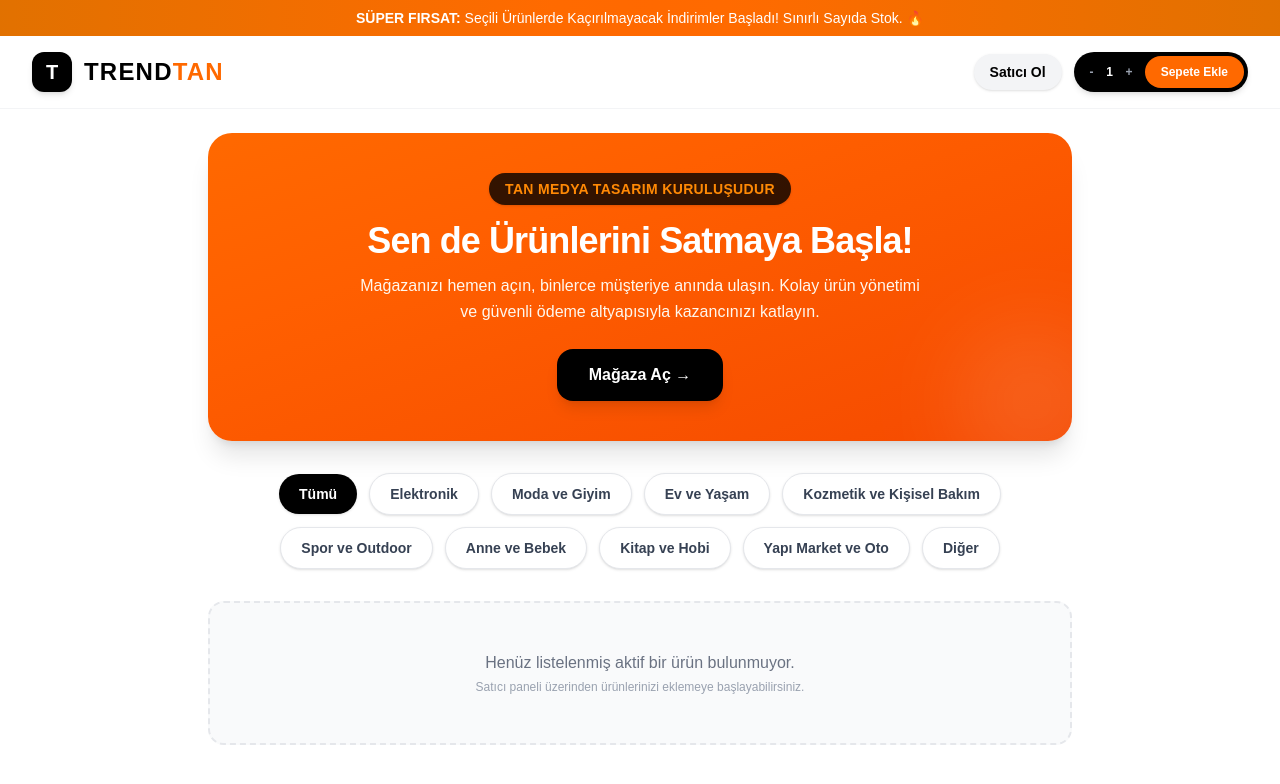
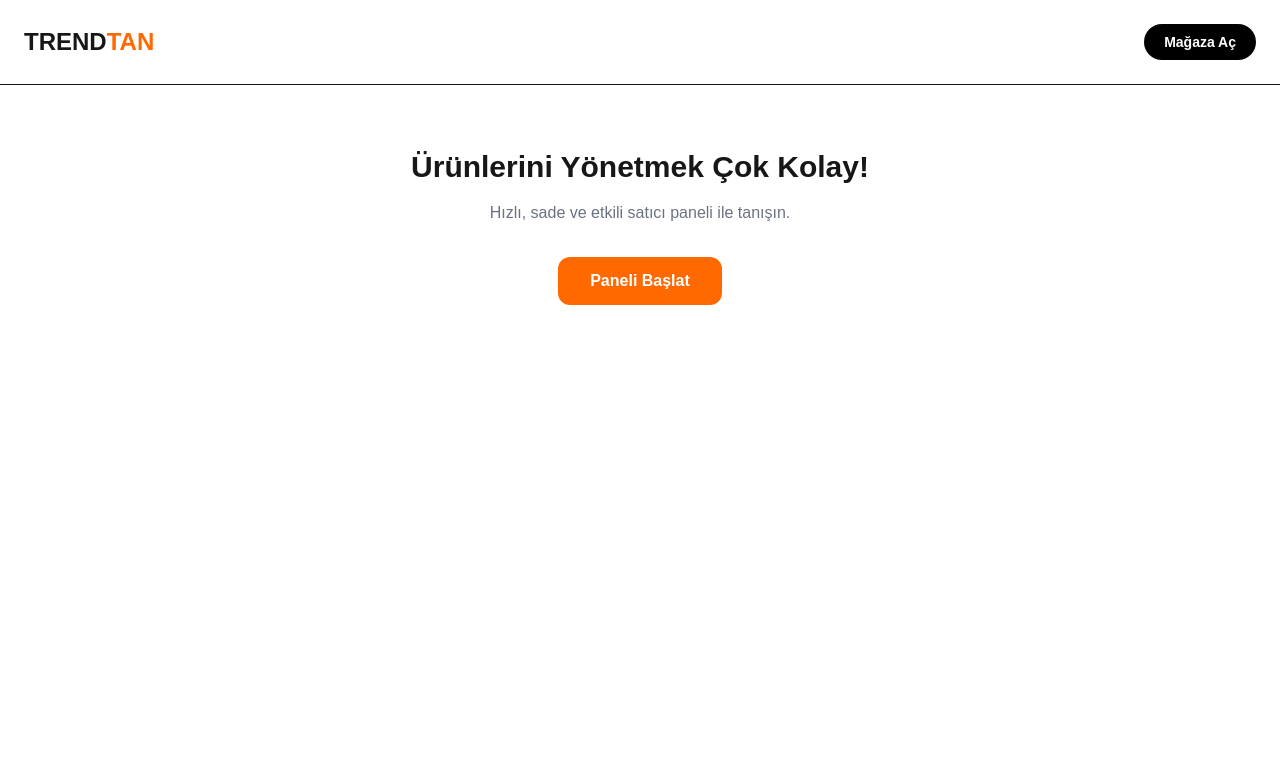
Before and after one commit to mustafatan06/trend.tan, a Next.js app: page / in a window 1280 px wide. Shown: the top 784 px of the page. Built offline with nearby package versions, Linux system fonts and the light colour scheme.

Commit message:
Admin paneli sade ve hizli hale geri donduruldu

```diff
--- a/app/admin/page.tsx
+++ b/app/admin/page.tsx
@@ -3,69 +3,68 @@
 import { useState } from "react";
 import Link from "next/link";
 
-const KATEGORILER = ["Elektronik", "Moda ve Giyim", "Ev ve Yaşam", "Kozmetik", "Spor", "Anne ve Bebek", "Kitap", "Diğer"];
-
 export default function AdminPage() {
   const [isLoggedIn, setIsLoggedIn] = useState(false);
-  const [urunler, setUrunler] = useState<any[]>([]);
-  const [yeniUrun, setYeniUrun] = useState({
-    ad: "", kategori: "Elektronik", fiyat: "", indirimliFiyat: "", renk: "", beden: "", aciklama: "", görsel: ""
-  });
-
-  const handleUrunEkle = (e: React.FormEvent) => {
-    e.preventDefault();
-    setUrunler([...urunler, { ...yeniUrun, id: Date.now() }]);
-    setYeniUrun({ ad: "", kategori: "Elektronik", fiyat: "", indirimliFiyat: "", renk: "", beden: "", aciklama: "", görsel: "" });
-    alert("Ürün başarıyla mağazaya eklendi!");
-  };
-
-  const sil = (id: number) => setUrunler(urunler.filter(u => u.id !== id));
+  const [urunler, setUrunler] = useState<string[]>([]);
+  const [yeniUrun, setYeniUrun] = useState("");
 
   return (
-    <div className="min-h-screen bg-gray-50 p-4 md:p-10">
-      {!isLoggedIn ? (
-        <div className="max-w-md mx-auto bg-white p-8 rounded-3xl shadow-xl mt-20">
-          <h1 className="text-2xl font-bold mb-6 text-center">Satıcı Girişi</h1>
-          <button onClick={() => setIsLoggedIn(true)} className="w-full bg-black text-white p-4 rounded-xl font-bold">Giriş Yap (Demo)</button>
+    <div className="min-h-screen bg-gray-50 p-4 flex flex-col items-center">
+      <div className="w-full max-w-md bg-white p-6 rounded-2xl shadow-lg">
+
+        {/* Navigasyon */}
+        <div className="flex justify-between items-center mb-6">
+          <Link href="/" className="text-sm font-bold text-gray-500">← Ana Sayfa</Link>
+          {!isLoggedIn && (
+            <button
+              onClick={() => {
+                const kAdi = prompt("Kullanıcı Adı:");
+                const sifre = prompt("Şifre:");
+                if (kAdi === "admin" && sifre === "123456") setIsLoggedIn(true);
+              }}
+              className="text-sm font-bold bg-black text-white px-4 py-1.5 rounded-full"
+            >
+              Satıcı Girişi
+            </button>
+          )}
         </div>
-      ) : (
-        <div className="max-w-5xl mx-auto">
-          <div className="flex justify-between items-center mb-8">
-            <h1 className="text-3xl font-black">📦 Ürün Yönetim Paneli</h1>
-            <button onClick={() => setIsLoggedIn(false)} className="bg-red-500 text-white px-4 py-2 rounded-lg font-bold">Çıkış</button>
+
+        {isLoggedIn ? (
+          <div>
+            <h2 className="text-xl font-bold mb-4">📦 Ürün Yönetimi</h2>
+            <div className="flex gap-2 mb-4">
+              <input
+                className="flex-1 border p-2 rounded-lg text-sm"
+                placeholder="Ürün adı yaz..."
+                value={yeniUrun}
+                onChange={(e) => setYeniUrun(e.target.value)}
+              />
+              <button
+                onClick={() => { setUrunler([...urunler, yeniUrun]); setYeniUrun(""); }}
+                className="bg-orange-500 text-white px-4 rounded-lg font-bold"
+              >
+                +
+              </button>
+            </div>
+            {urunler.map((u, i) => (
+              <div key={i} className="bg-gray-100 p-2 mb-2 rounded-lg text-sm flex justify-between">
+                {u} <button onClick={() => setUrunler(urunler.filter((_, idx) => idx !== i))} className="text-red-500 font-bold">Sil</button>
+              </div>
+            ))}
           </div>
-
-          <div className="grid md:grid-cols-2 gap-8">
-            {/* Ürün Ekleme Formu */}
-            <form onSubmit={handleUrunEkle} className="bg-white p-6 rounded-3xl shadow-sm border space-y-4">
-              <input type="text" placeholder="Ürün Adı" className="w-full p-3 border rounded-xl" onChange={e => setYeniUrun({...yeniUrun, ad: e.target.value})} required />
-              <select className="w-full p-3 border rounded-xl" onChange={e => setYeniUrun({...yeniUrun, kategori: e.target.value})}>
-                {KATEGORILER.map(k => <option key={k} value={k}>{k}</option>)}
-              </select>
-              <div className="grid grid-cols-2 gap-4">
-                <input type="number" placeholder="Fiyat" className="p-3 border rounded-xl" onChange={e => setYeniUrun({...yeniUrun, fiyat: e.target.value})} />
-                <input type="number" placeholder="İndirimli Fiyat" className="p-3 border rounded-xl" onChange={e => setYeniUrun({...yeniUrun, indirimliFiyat: e.target.value})} />
-              </div>
-              <input type="text" placeholder="Renk / Beden" className="w-full p-3 border rounded-xl" onChange={e => setYeniUrun({...yeniUrun, renk: e.target.value})} />
-              <textarea placeholder="Açıklama" className="w-full p-3 border rounded-xl" onChange={e => setYeniUrun({...yeniUrun, aciklama: e.target.value})} />
-              <button type="submit" className="w-full bg-orange-600 text-white p-4 rounded-xl font-bold">Ürünü Yayınla</button>
-            </form>
-
-            {/* Ürün Listesi */}
-            <div className="space-y-4">
-              {urunler.map(u => (
-                <div key={u.id} className="bg-white p-4 rounded-2xl shadow border flex justify-between items-center">
-                  <div>
-                    <h3 className="font-bold">{u.ad}</h3>
-                    <p className="text-xs text-gray-500">{u.kategori} • {u.fiyat} TL</p>
-                  </div>
-                  <button onClick={() => sil(u.id)} className="text-red-500 font-bold">Sil</button>
-                </div>
-              ))}
+        ) : (
+          <div>
+            <h2 className="text-xl font-bold mb-4">Mağaza Başvurusu</h2>
+            <div className="space-y-3">
+              <input placeholder="Ad Soyad" className="w-full border p-2.5 rounded-lg text-sm" />
+              <input placeholder="TC / Vergi Kimlik No" className="w-full border p-2.5 rounded-lg text-sm" />
+              <input placeholder="Mağaza Adı" className="w-full border p-2.5 rounded-lg text-sm" />
+              <input placeholder="Telefon" className="w-full border p-2.5 rounded-lg text-sm" />
+              <button className="w-full bg-orange-600 text-white font-bold p-3 rounded-lg mt-2">Başvuruyu Gönder</button>
             </div>
           </div>
-        </div>
-      )}
+        )}
+      </div>
     </div>
   );
 }
--- a/app/page.tsx
+++ b/app/page.tsx
@@ -1,147 +1,17 @@
 "use client";
-
-import { useState } from "react";
 import Link from "next/link";
 
 export default function Home() {
-  const [sepetAdet, setSepetAdet] = useState(1);
-
-  const sepeteEkle = () => {
-    alert(`Sepete ${sepetAdet} adet ürün başarıyla eklendi! 🛒`);
-  };
-
   return (
-    <div className="min-h-screen bg-white flex flex-col">
-      {/* Üst Fırsat Bandı */}
-      <div className="w-full bg-gradient-to-r from-amber-600 via-orange-500 to-amber-600 text-white text-xs sm:text-sm py-2 px-4 text-center font-medium shadow-sm">
-        <span className="font-bold">SÜPER FIRSAT:</span> Seçili Ürünlerde Kaçırılmayacak İndirimler Başladı! Sınırlı Sayıda Stok. 🔥
-      </div>
-
-      {/* Header / Üst Menü */}
-      <header className="w-full border-b border-gray-100 px-4 sm:px-8 py-4 flex flex-wrap items-center justify-between gap-4 bg-white">
-        {/* Logo Alanı */}
-        <div className="flex items-center gap-3">
-          <div className="w-10 h-10 bg-black rounded-xl flex items-center justify-center text-white font-bold text-xl shadow-md">
-            T
-          </div>
-          <span className="text-xl sm:text-2xl font-black tracking-wider text-black">
-            TREND<span className="text-orange-500">TAN</span>
-          </span>
-        </div>
-
-        {/* Sağ Butonlar (Satıcı Ol ve Gömülü/Entegre Sepet Butonu) */}
-        <div className="flex items-center gap-3 ml-auto sm:ml-0">
-          <Link
-            href="/admin"
-            className="px-4 py-2 bg-gray-100 hover:bg-gray-200 text-black text-sm font-semibold rounded-full transition-all shadow-sm"
-          >
-            Satıcı Ol
-          </Link>
-
-          {/* Gömülü Adet + Sepete Ekle Buton Grubu */}
-          <div className="flex items-center bg-black text-white rounded-full p-1 shadow-md">
-            <div className="flex items-center px-2 gap-1">
-              <button
-                onClick={(e) => {
-                  e.stopPropagation();
-                  setSepetAdet(Math.max(1, sepetAdet - 1));
-                }}
-                className="text-gray-400 hover:text-white font-bold px-1 text-xs cursor-pointer select-none"
-                type="button"
-                title="Azalt"
-              >
-                -
-              </button>
-              <span className="text-xs font-bold w-4 text-center text-white">{sepetAdet}</span>
-              <button
-                onClick={(e) => {
-                  e.stopPropagation();
-                  setSepetAdet(sepetAdet + 1);
-                }}
-                className="text-gray-400 hover:text-white font-bold px-1 text-xs cursor-pointer select-none"
-                type="button"
-                title="Arttır"
-              >
-                +
-              </button>
-            </div>
-            <button
-              onClick={sepeteEkle}
-              className="bg-orange-500 hover:bg-orange-600 text-white text-xs font-bold px-4 py-2 rounded-full transition-all cursor-pointer shadow-sm"
-              type="button"
-            >
-              Sepete Ekle
-            </button>
-          </div>
-        </div>
+    <div className="min-h-screen bg-white">
+      <header className="p-6 flex justify-between items-center border-b">
+        <h1 className="text-2xl font-black">TREND<span className="text-orange-500">TAN</span></h1>
+        <Link href="/admin" className="bg-black text-white px-5 py-2 rounded-full text-sm font-bold">Mağaza Aç</Link>
       </header>
-
-      {/* Ana İçerik Alanı */}
-      <main className="flex-1 max-w-4xl w-full mx-auto px-4 py-6 flex flex-col items-center">
-        {/* Banner Kartı - Mağaza Aç Butonu /admin Sayfasına Yönlendirir */}
-        <div className="w-full bg-gradient-to-br from-orange-500 to-orange-600 rounded-3xl p-6 sm:p-10 text-white shadow-xl flex flex-col items-center text-center relative overflow-hidden mb-8">
-          <div className="absolute -right-10 -bottom-10 w-40 h-40 bg-white/10 rounded-full blur-2xl pointer-events-none" />
-
-          <span className="bg-black/80 text-orange-400 text-xs sm:text-sm font-bold px-4 py-1.5 rounded-full mb-4 tracking-wide shadow-sm">
-            TAN MEDYA TASARIM KURULUŞUDUR
-          </span>
-
-          <h1 className="text-2xl sm:text-4xl font-extrabold tracking-tight mb-3">
-            Sen de Ürünlerini Satmaya Başla!
-          </h1>
-
-          <p className="text-sm sm:text-base text-orange-50 max-w-xl mb-6 font-normal leading-relaxed">
-            Mağazanızı hemen açın, binlerce müşteriye anında ulaşın. Kolay ürün yönetimi ve güvenli ödeme altyapısıyla kazancınızı katlayın.
-          </p>
-
-          <Link
-            href="/admin"
-            className="px-8 py-3.5 bg-black hover:bg-gray-900 text-white text-sm sm:text-base font-bold rounded-2xl shadow-lg transition-all transform active:scale-95 flex items-center gap-2"
-          >
-            Mağaza Aç →
-          </Link>
-        </div>
-
-        {/* Kategoriler */}
-        <div className="w-full mb-8">
-          <div className="flex flex-wrap items-center justify-center gap-2 sm:gap-3">
-            {[
-              "Tümü",
-              "Elektronik",
-              "Moda ve Giyim",
-              "Ev ve Yaşam",
-              "Kozmetik ve Kişisel Bakım",
-              "Spor ve Outdoor",
-              "Anne ve Bebek",
-              "Kitap ve Hobi",
-              "Yapı Market ve Oto",
-              "Diğer",
-            ].map((kategori, index) => (
-              <button
-                key={index}
-                onClick={() => alert(`${kategori} kategorisi seçildi.`)}
-                type="button"
-                className={`px-5 py-2.5 rounded-full text-sm font-semibold transition-all shadow-sm cursor-pointer ${
-                  index === 0
-                    ? "bg-black text-white shadow-md"
-                    : "bg-white text-gray-700 border border-gray-200 hover:border-black hover:text-black"
-                }`}
-              >
-                {kategori}
-              </button>
-            ))}
-          </div>
-        </div>
-
-        {/* Bilgilendirme Alanı */}
-        <div className="w-full text-center py-12 border-2 border-dashed border-gray-200 rounded-2xl bg-gray-50">
-          <p className="text-gray-500 font-medium text-sm sm:text-base">
-            Henüz listelenmiş aktif bir ürün bulunmuyor.
-          </p>
-          <p className="text-gray-400 text-xs mt-1">
-            Satıcı paneli üzerinden ürünlerinizi eklemeye başlayabilirsiniz.
-          </p>
-        </div>
+      <main className="p-6 text-center">
+        <h2 className="text-3xl font-bold mt-10">Ürünlerini Yönetmek Çok Kolay!</h2>
+        <p className="text-gray-500 mt-4">Hızlı, sade ve etkili satıcı paneli ile tanışın.</p>
+        <Link href="/admin" className="inline-block mt-8 bg-orange-500 text-white px-8 py-3 rounded-xl font-bold">Paneli Başlat</Link>
       </main>
     </div>
   );
```
